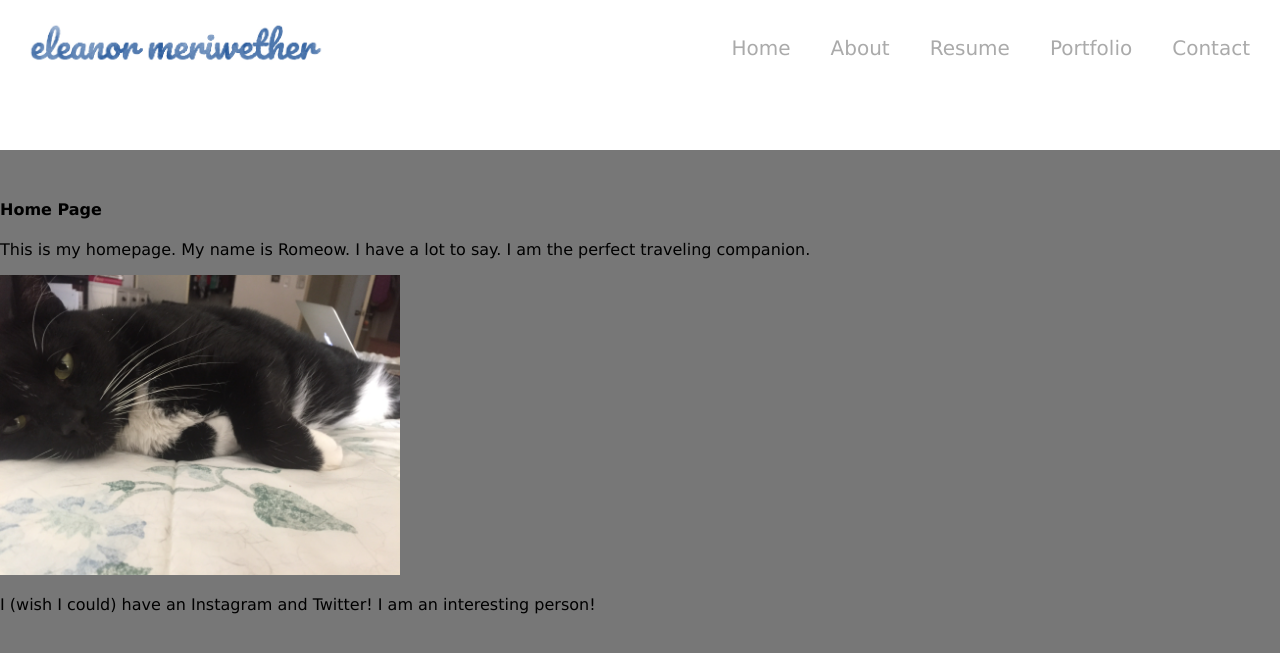
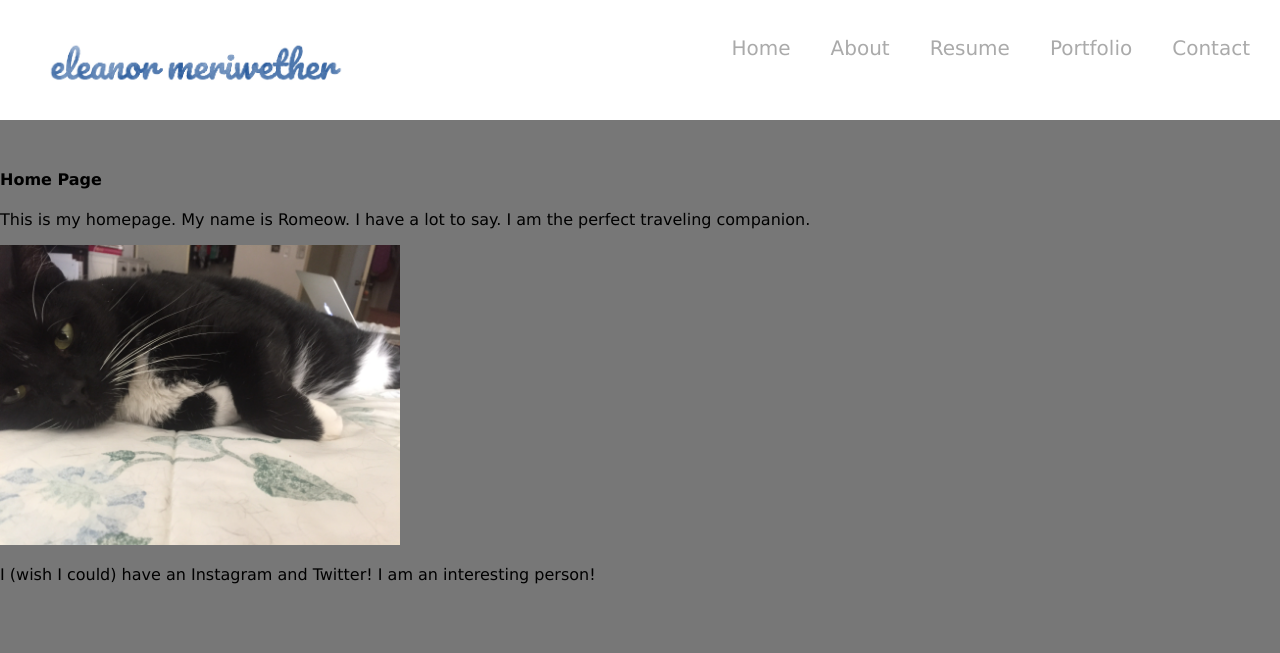
Before and after one commit to emeriwether/emeriwether.github.io, a Jekyll site: the page built from index.html, in a window 1280 px wide. Shown: the top 653 px of the page. Built offline with Jekyll 4.4.1, drawn with Linux system fonts in a browser that asks for light colours.

Commit message:
moved nav logo in, reduced nav height

```diff
--- a/css/styles.css
+++ b/css/styles.css
@@ -14,7 +14,7 @@ TOP NAVIGATION BAR STYLING
 */
 
 #navHeader {
-    height: 150px;
+    height: 120px;
     background: #fff;
     background-size: cover;
     margin-bottom: 50px;
@@ -29,8 +29,8 @@ TOP NAVIGATION BAR STYLING
     background: url(../img/website_logo.jpg) no-repeat 0 0;
     background-size: contain;
     z-index: 1;
-    top: 20px;
-    left: 25px;
+    top: 40px;
+    left: 45px;
 }
 
 header a.logo span {
```
